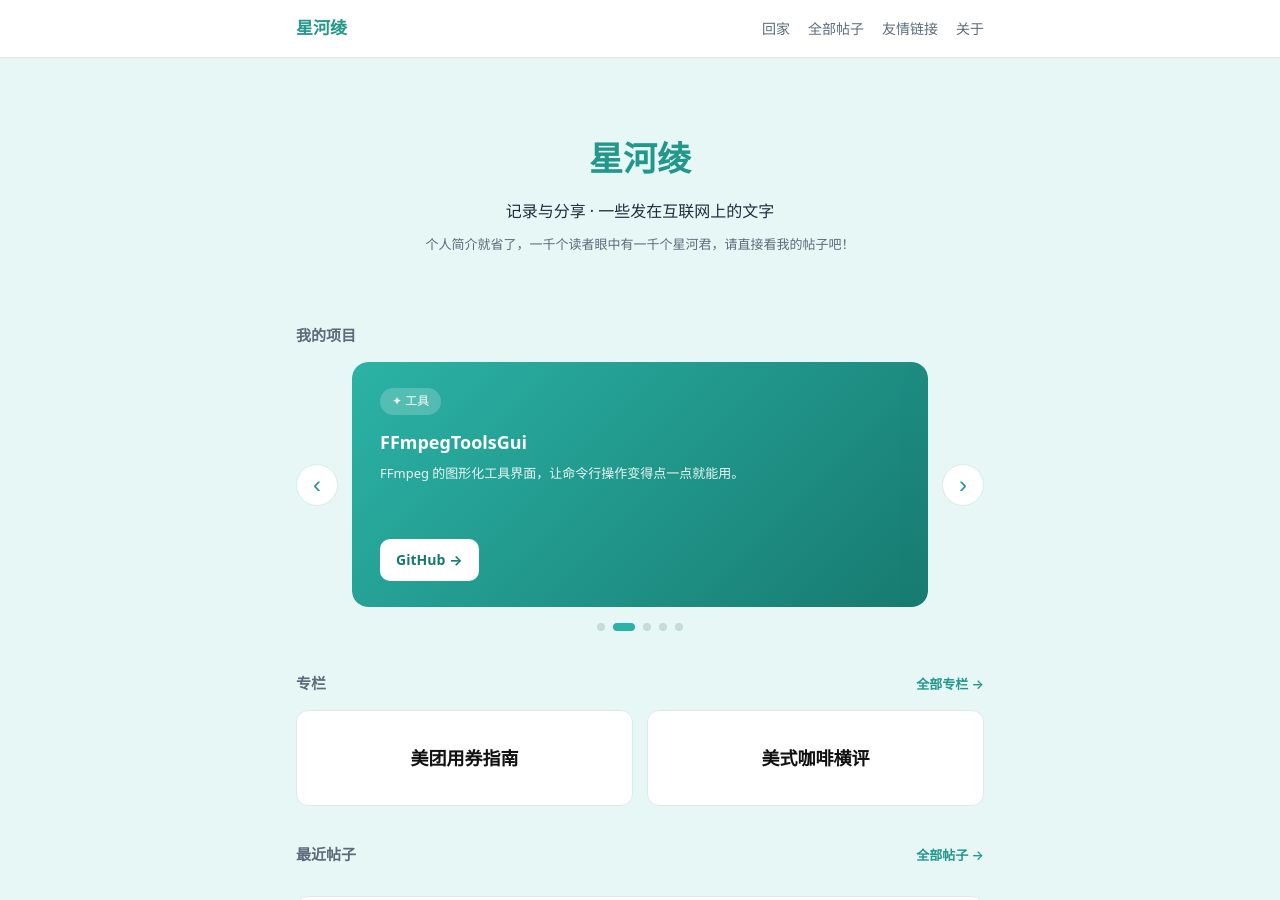
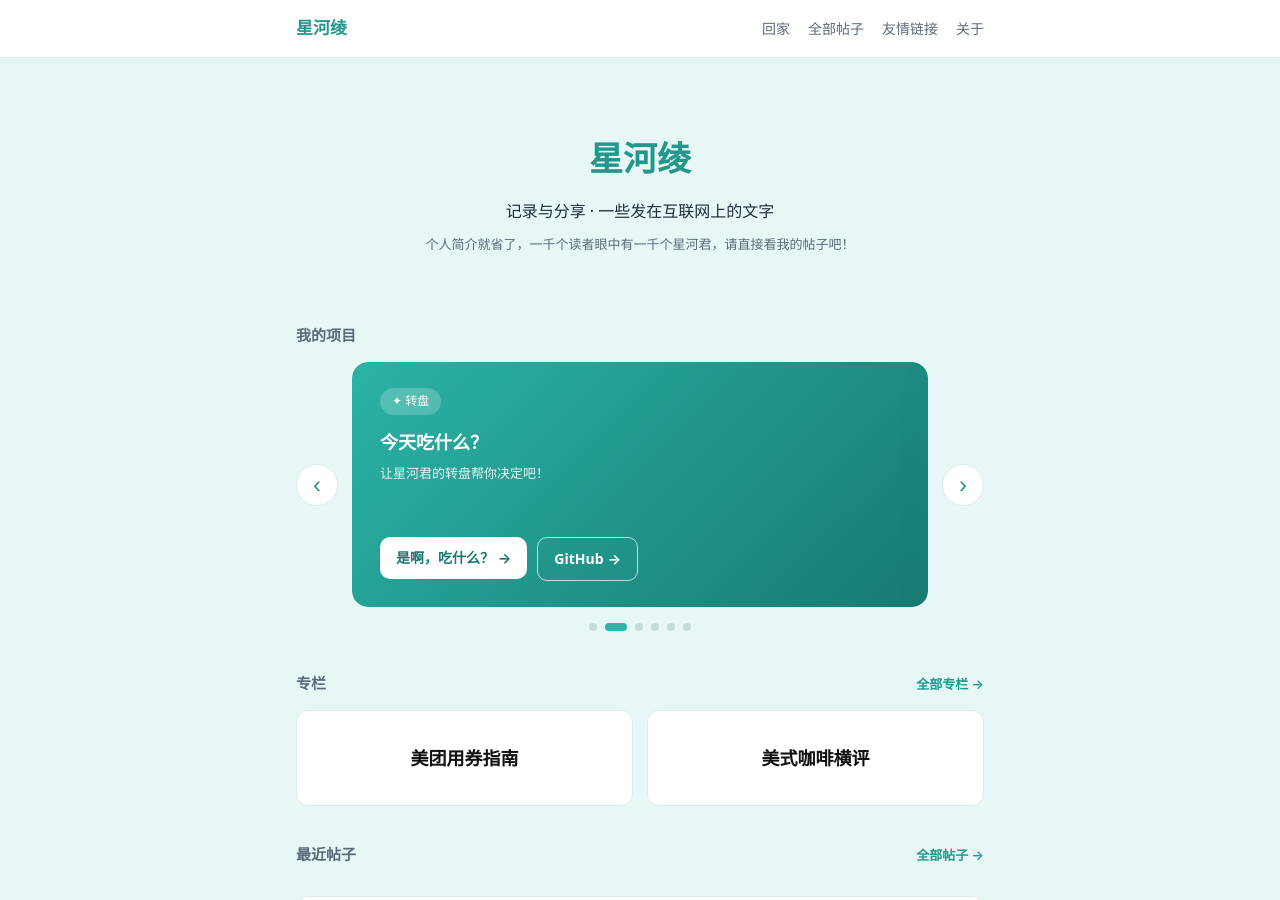
Before and after one commit to tony-he-xhxk/tony-he-xhxk.github.io, a Jekyll site: the page built from index.html, in a window 1280 px wide and 900 px high. Built offline with Jekyll 4.4.1, drawn with Linux system fonts in a browser that asks for light colours; the list of posts is cut into pages by our own code.

Commit message:
feat: add yeah-what-to-eat card to homepage

```diff
--- a/index.html
+++ b/index.html
@@ -30,6 +30,18 @@ layout: default
       <div class="project-actions">
         <a class="project-cta" href="https://prti.xingheling.cn" target="_blank" rel="noopener">去做测试<span class="arrow">→</span></a>
         <a class="project-cta project-cta-gh" href="https://github.com/tony-he-xhxk/programming-personality-test" target="_blank" rel="noopener">GitHub<span class="arrow">→</span></a>
+      </div>
+    </div>
+
+    <div class="project-card project-card-split">
+      <a class="project-info" href="https://yeah-what-to-eat.xingheling.cn/" target="_blank" rel="noopener">
+        <span class="project-badge">✦ 转盘</span>
+        <h3>今天吃什么？</h3>
+        <p>让星河君的转盘帮你决定吧！</p>
+      </a>
+      <div class="project-actions">
+        <a class="project-cta" href="https://yeah-what-to-eat.xingheling.cn/" target="_blank" rel="noopener">是啊，吃什么？<span class="arrow">→</span></a>
+        <a class="project-cta project-cta-gh" href="https://github.com/tony-he-xhxk/yeah-what-to-eat" target="_blank" rel="noopener">GitHub<span class="arrow">→</span></a>
       </div>
     </div>
 
```
